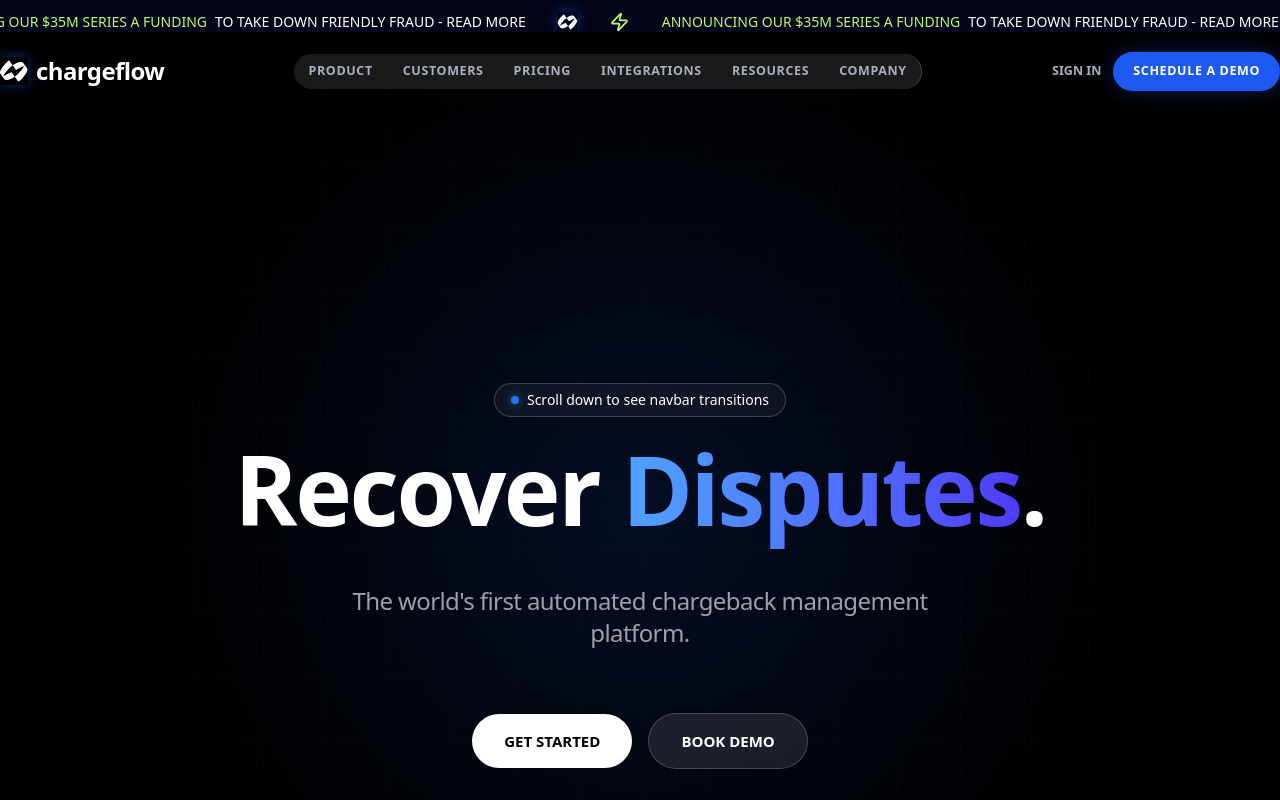
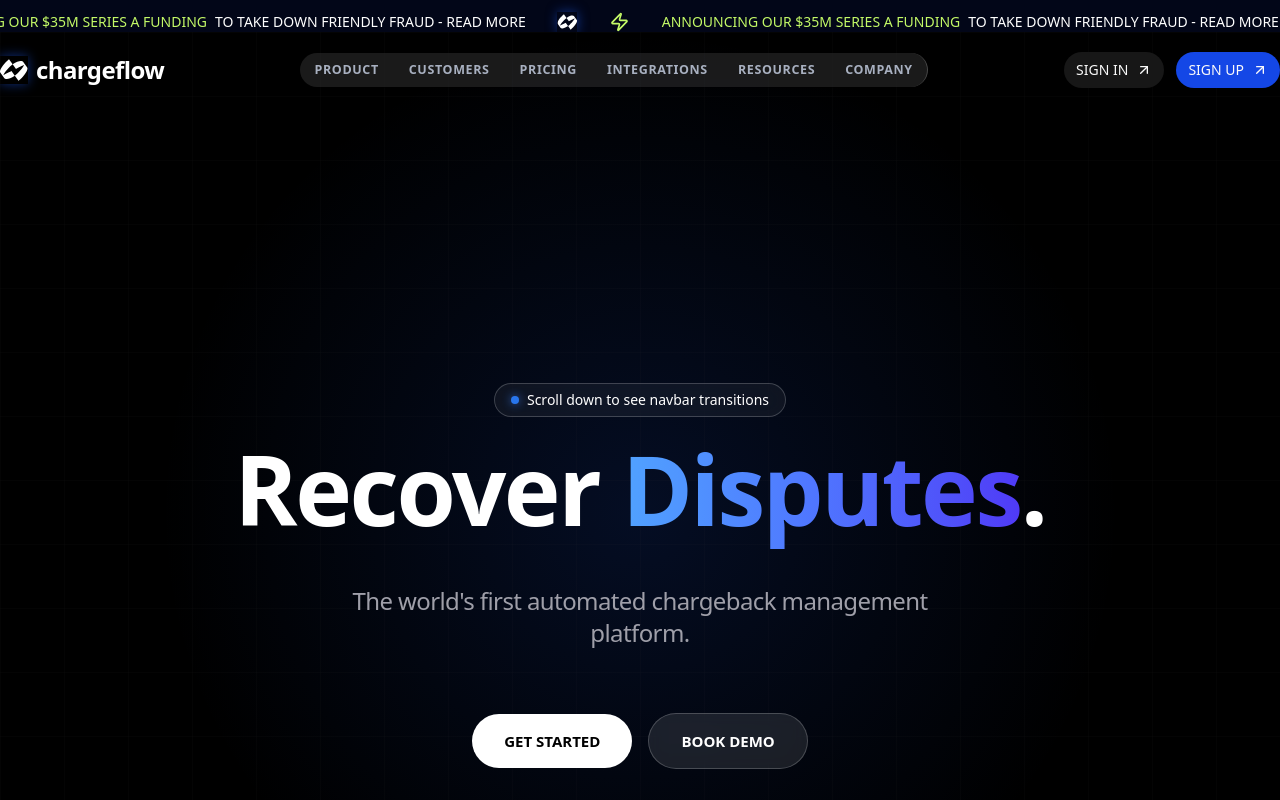
Before and after one commit to morz-mamun/frontend_technical_assessment_omnistra, a Next.js app: page / in a window 1280 px wide. Shown: the top 800 px of the page. Built offline with nearby package versions, Linux system fonts and the light colour scheme.

Commit message:
feat: add border beam animation on cta buttons

```diff
--- a/app/components/navbar/Navbar.tsx
+++ b/app/components/navbar/Navbar.tsx
@@ -2,7 +2,9 @@
 
 import { useState, useRef, useEffect } from 'react';
 import { motion, useScroll, useMotionValueEvent, AnimatePresence } from 'motion/react';
-import { Infinity, Zap } from 'lucide-react';
+import { ArrowUpRight, Zap } from 'lucide-react';
+import { Button } from '@/components/ui/button';
+import { BorderBeam } from '@/components/ui/border-beam';
 
 // ─── Types ─────────────────────────────────────────────────────────────────────
 
@@ -150,10 +152,9 @@
             </div>
             <p className="text-[11px] text-zinc-400 leading-relaxed line-clamp-2">{item.description}</p>
           </div>
-          <svg width="12" height="12" viewBox="0 0 24 24" fill="none" className="flex-shrink-0 mt-1 opacity-0 group-hover:opacity-100 transition-opacity text-zinc-400">
-            <path d="M9 18l6-6-6-6" stroke="currentColor" strokeWidth="2" strokeLinecap="round" strokeLinejoin="round" />
-          </svg>
+
         </a>
+
       ))}
     </div>
   );
@@ -291,6 +292,7 @@
   const [mobileMenuOpen, setMobileMenuOpen] = useState(false);
   const [mobileExpanded, setMobileExpanded] = useState<string | null>(null);
   const closeTimer = useRef<ReturnType<typeof setTimeout> | null>(null);
+  const [hovered, setHovered] = useState<string | null>(null)
 
   useMotionValueEvent(scrollY, 'change', (latest) => {
     setIsScrolled(latest > 20);
@@ -392,18 +394,44 @@
 
           {/* Right CTAs */}
           <div className="flex items-center gap-3 flex-shrink-0">
-            <a
-              href="#"
-              className="hidden lg:block text-[12.5px] font-semibold text-[#a8b0c0] hover:text-white transition-colors"
-            >
+            <Button onMouseEnter={() => setHovered("SIGN IN")}
+              onMouseLeave={() => setHovered(null)}
+              className="relative overflow-hidden rounded-full">
               SIGN IN
-            </a>
-            <a
-              href="#"
-              className="hidden lg:flex items-center gap-1.5 bg-[#1E5AF1] hover:bg-[#1a4fd9] text-white px-5 py-2.5 rounded-full text-[12.5px] font-bold tracking-wider transition-all duration-200 transform hover:scale-[1.03] active:scale-95 shadow-[0_0_20px_rgba(30,90,241,0.35)]"
-            >
-              SCHEDULE A DEMO
-            </a>
+              {/* arrow icon */}
+              <ArrowUpRight className="w-4 h-4" />
+              <BorderBeam
+                active={hovered === "SIGN IN"}
+                size={40}
+                borderWidth={2}
+                initialOffset={20}
+                className="from-transparent via-blue-500 to-transparent"
+                transition={{
+                  type: "spring",
+                  stiffness: 30,
+                  damping: 20,
+                }}
+              />
+            </Button>
+            <Button onMouseEnter={() => setHovered("SIGN UP")}
+              onMouseLeave={() => setHovered(null)}
+              className="relative overflow-hidden rounded-full bg-blue-700 hover:bg-blue-900">
+              SIGN UP
+              {/* arrow icon */}
+              <ArrowUpRight className="w-4 h-4" />
+              <BorderBeam
+                active={hovered === "SIGN UP"}
+                size={40}
+                borderWidth={2}
+                initialOffset={20}
+                className="from-transparent via-blue-500 to-transparent"
+                transition={{
+                  type: "spring",
+                  stiffness: 30,
+                  damping: 20,
+                }}
+              />
+            </Button>
 
             {/* Mobile Toggle */}
             <button
--- /dev/null
+++ b/components/ui/border-beam.tsx
@@ -0,0 +1,124 @@
+"use client"
+
+import { motion, MotionStyle, Transition } from "motion/react"
+
+import { cn } from "@/lib/utils"
+import { useMemo } from "react"
+
+interface BorderBeamProps {
+  /**
+   * The size of the border beam.
+   */
+  size?: number
+  /**
+   * The duration of the border beam.
+   */
+  duration?: number
+  /**
+   * The delay of the border beam.
+   */
+  delay?: number
+  /**
+   * The color of the border beam from.
+   */
+  colorFrom?: string
+  /**
+   * The color of the border beam to.
+   */
+  colorTo?: string
+  /**
+   * The motion transition of the border beam.
+   */
+  transition?: Transition
+  /**
+   * The class name of the border beam.
+   */
+  className?: string
+  /**
+   * The style of the border beam.
+   */
+  style?: React.CSSProperties
+  /**
+   * Whether to reverse the animation direction.
+   */
+  reverse?: boolean
+  /**
+   * The initial offset position (0-100).
+   */
+  initialOffset?: number
+  /**
+   * The border width of the beam.
+   */
+  borderWidth?: number
+  /**
+   * Whether the border beam is active.
+   */
+  active?: boolean
+}
+
+export const BorderBeam = ({
+  className,
+  size = 50,
+  delay = 0,
+  duration = 6,
+  colorFrom = "#ffaa40",
+  colorTo = "#9c40ff",
+  transition,
+  style,
+  reverse = false,
+  initialOffset = 0,
+  borderWidth = 1,
+  active = false,
+}: BorderBeamProps) => {
+  const animation = useMemo(() => {
+    if (!active) return {}
+
+    return {
+      offsetDistance: reverse
+        ? [`${100 - initialOffset}%`, `${-initialOffset}%`]
+        : [`${initialOffset}%`, `${100 + initialOffset}%`],
+    }
+  }, [active, reverse, initialOffset])
+  return (
+    <div
+      className="pointer-events-none absolute inset-0 rounded-[inherit] border-(length:--border-beam-width) border-transparent mask-[linear-gradient(transparent,transparent),linear-gradient(#000,#000)] mask-intersect [mask-clip:padding-box,border-box]"
+      style={
+        {
+          "--border-beam-width": `${borderWidth}px`,
+        } as React.CSSProperties
+      }
+    >
+      {active && (
+        <motion.div
+          className={cn(
+            "absolute aspect-square",
+            "bg-linear-to-l from-(--color-from) via-(--color-to) to-transparent",
+            className
+          )}
+          style={
+            {
+              width: size,
+              offsetPath: `rect(0 auto auto 0 round ${size}px)`,
+              "--color-from": colorFrom,
+              "--color-to": colorTo,
+              ...style,
+            } as MotionStyle
+          }
+          initial={{ offsetDistance: `${initialOffset}%` }}
+          animate={{
+            offsetDistance: reverse
+              ? [`${100 - initialOffset}%`, `${-initialOffset}%`]
+              : [`${initialOffset}%`, `${100 + initialOffset}%`],
+          }}
+          transition={{
+            repeat: Infinity,
+            ease: "linear",
+            duration,
+            delay: -delay,
+            ...transition,
+          }}
+        />
+      )}
+    </div>
+  )
+}
--- a/components/ui/button.tsx
+++ b/components/ui/button.tsx
@@ -5,7 +5,7 @@
 import { cn } from "@/lib/utils"
 
 const buttonVariants = cva(
-  "inline-flex items-center justify-center gap-2 whitespace-nowrap rounded-md text-sm font-medium transition-all disabled:pointer-events-none disabled:opacity-50 [&_svg]:pointer-events-none [&_svg:not([class*='size-'])]:size-4 shrink-0 [&_svg]:shrink-0 outline-none focus-visible:border-ring focus-visible:ring-ring/50 focus-visible:ring-[3px] aria-invalid:ring-destructive/20 dark:aria-invalid:ring-destructive/40 aria-invalid:border-destructive",
+  "cursor-pointer inline-flex items-center justify-center gap-2 whitespace-nowrap rounded-md text-sm font-medium transition-all disabled:pointer-events-none disabled:opacity-50 [&_svg]:pointer-events-none [&_svg:not([class*='size-'])]:size-4 shrink-0 [&_svg]:shrink-0 outline-none focus-visible:border-ring focus-visible:ring-ring/50 focus-visible:ring-[3px] aria-invalid:ring-destructive/20 dark:aria-invalid:ring-destructive/40 aria-invalid:border-destructive",
   {
     variants: {
       variant: {
```
Also changed, not shown: components.json.
